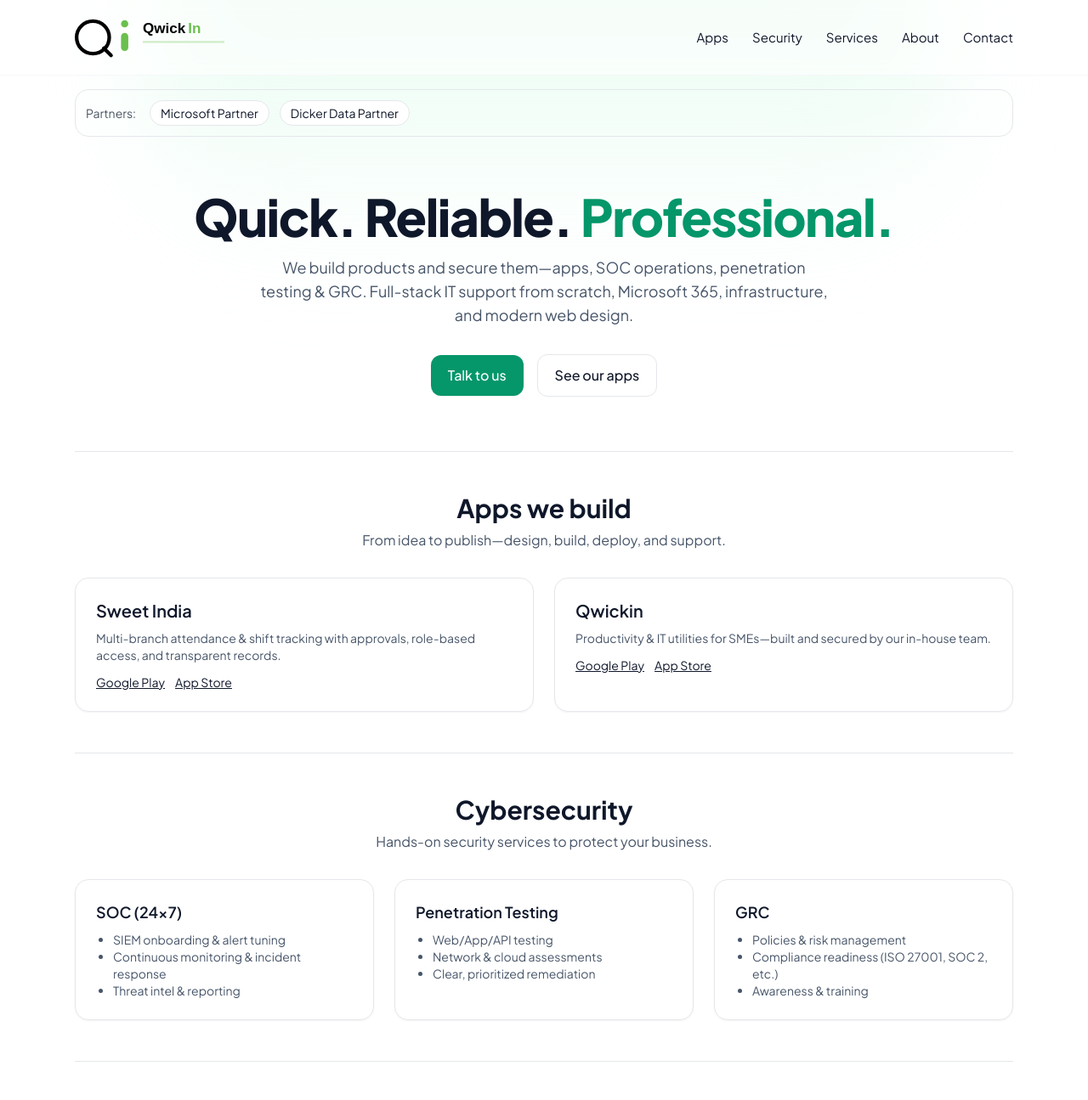
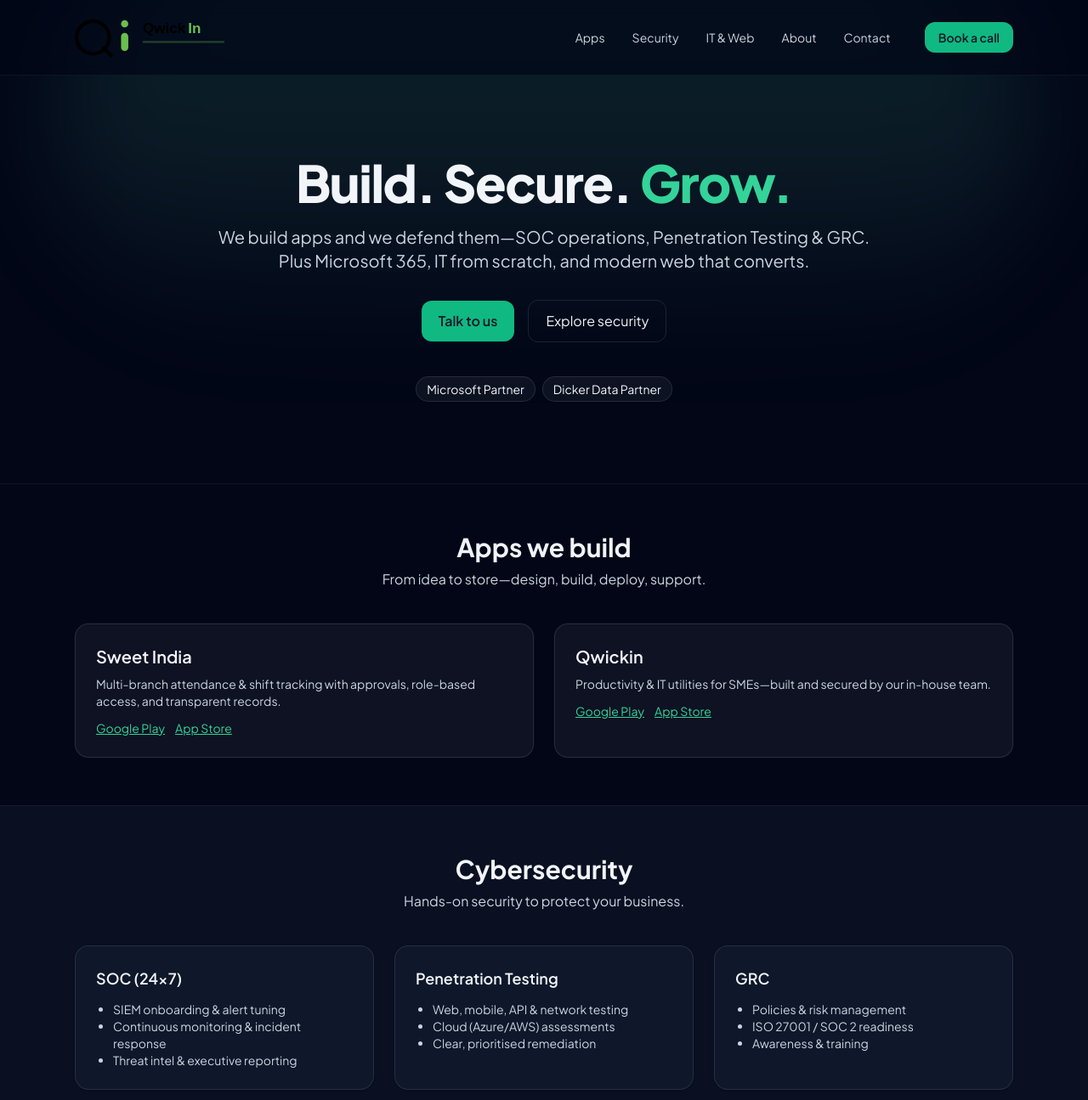
Before and after one commit to devqwickin-commits/github.io, a plain HTML site: page index.html in a window 1280 px wide. Shown: the top 1295 px of the page at 85% size. Drawn offline with nearby package versions, Linux system fonts and the light colour scheme.

Commit message:
Update index.html

```diff
--- a/index.html
+++ b/index.html
@@ -3,8 +3,8 @@
 <head>
   <meta charset="utf-8" />
   <meta name="viewport" content="width=device-width, initial-scale=1" />
-  <title>Qwickin — Apps, Cybersecurity (SOC, Pentest, GRC), IT & Web</title>
-  <meta name="description" content="We build apps and deliver SOC, penetration testing, GRC, IT support from scratch, Microsoft 365, and modern web design. Melbourne & Hyderabad." />
+  <title>Qwickin — Apps & Cybersecurity (SOC, Pentest, GRC) • IT & Web</title>
+  <meta name="description" content="We build apps and secure them. SOC, Penetration Testing, GRC, Microsoft 365, IT support from scratch, and modern web design. Melbourne & Hyderabad." />
   <link rel="canonical" href="https://qwickin.com/">
   <link rel="icon" href="/favicon.ico">
 
@@ -15,203 +15,206 @@
   <!-- Tailwind -->
   <script src="https://cdn.tailwindcss.com"></script>
   <style>
-    html { scroll-behavior: smooth; }
-    body { font-family: "Plus Jakarta Sans", ui-sans-serif, system-ui, -apple-system, Segoe UI, Roboto, "Helvetica Neue", Arial; }
+    html{scroll-behavior:smooth}
+    body{font-family:"Plus Jakarta Sans",ui-sans-serif,system-ui,-apple-system,Segoe UI,Roboto,"Helvetica Neue",Arial}
   </style>
 </head>
-<body class="bg-white text-slate-900 relative overflow-x-hidden">
-  <!-- Decorative background -->
-  <div class="pointer-events-none absolute -top-32 left-1/2 -translate-x-1/2 h-[28rem] w-[60rem] rounded-full bg-gradient-to-b from-green-200/50 via-emerald-100/30 to-transparent blur-3xl -z-10"></div>
+<body class="bg-slate-950 text-slate-100">
+  <!-- Decorative gradients -->
+  <div class="pointer-events-none absolute inset-0 -z-10">
+    <div class="absolute -top-32 left-1/2 -translate-x-1/2 h-[34rem] w-[72rem] rounded-full bg-gradient-to-b from-emerald-500/15 via-emerald-300/10 to-transparent blur-3xl"></div>
+  </div>
 
   <!-- Header -->
-  <header class="sticky top-0 z-50 border-b border-slate-100/70 bg-white/70 backdrop-blur supports-[backdrop-filter]:bg-white/60">
+  <header class="sticky top-0 z-50 border-b border-white/5 bg-slate-950/70 backdrop-blur">
     <div class="max-w-6xl mx-auto px-6 py-3 flex items-center justify-between">
-      <a href="/" class="flex items-center gap-3">
+      <a href="#" class="flex items-center gap-3">
         <img src="qwickin-logo.svg" alt="Qwickin" class="h-12 md:h-14 lg:h-16 w-auto" />
         <span class="sr-only">Qwickin</span>
       </a>
 
-      <!-- Desktop nav -->
-      <nav class="hidden md:flex items-center gap-7 text-[15px]">
-        <a href="#apps" class="hover:text-emerald-600 transition">Apps</a>
-        <a href="#security" class="hover:text-emerald-600 transition">Security</a>
-        <a href="#services" class="hover:text-emerald-600 transition">Services</a>
-        <a href="#about" class="hover:text-emerald-600 transition">About</a>
-        <a href="#contact" class="hover:text-emerald-600 transition">Contact</a>
+      <nav class="hidden md:flex items-center gap-8 text-sm text-slate-300">
+        <a href="#apps" class="hover:text-emerald-400">Apps</a>
+        <a href="#security" class="hover:text-emerald-400">Security</a>
+        <a href="#services" class="hover:text-emerald-400">IT & Web</a>
+        <a href="#about" class="hover:text-emerald-400">About</a>
+        <a href="#contact" class="hover:text-emerald-400">Contact</a>
+        <a href="#contact" class="ml-2 rounded-xl bg-emerald-500 hover:bg-emerald-400 text-slate-900 font-semibold px-4 py-2 transition">Book a call</a>
       </nav>
 
-      <!-- Mobile menu button -->
-      <button id="menuBtn" class="md:hidden p-2 rounded-lg border text-slate-700" aria-label="Open menu">
-        ☰
-      </button>
+      <button id="menuBtn" class="md:hidden p-2 rounded-lg border border-white/10 text-slate-200" aria-label="Open menu">☰</button>
     </div>
 
-    <!-- Mobile menu -->
-    <div id="mobileMenu" class="md:hidden hidden border-t bg-white/90 backdrop-blur">
-      <nav class="max-w-6xl mx-auto px-6 py-3 flex flex-col gap-3 text-[15px]">
-        <a href="#apps" class="py-1">Apps</a>
-        <a href="#security" class="py-1">Security</a>
-        <a href="#services" class="py-1">Services</a>
-        <a href="#about" class="py-1">About</a>
-        <a href="#contact" class="py-1">Contact</a>
+    <!-- Mobile -->
+    <div id="mobileMenu" class="md:hidden hidden border-t border-white/5 bg-slate-950/90">
+      <nav class="max-w-6xl mx-auto px-6 py-4 flex flex-col gap-3 text-slate-300">
+        <a href="#apps">Apps</a>
+        <a href="#security">Security</a>
+        <a href="#services">IT & Web</a>
+        <a href="#about">About</a>
+        <a href="#contact">Contact</a>
+        <a href="#contact" class="mt-2 rounded-xl bg-emerald-500 text-slate-900 font-semibold px-4 py-2 text-center">Book a call</a>
       </nav>
     </div>
   </header>
 
-  <!-- Partner “chips” -->
-  <section class="max-w-6xl mx-auto px-6 mt-4">
-    <div class="flex flex-wrap items-center gap-2 md:gap-3 border rounded-2xl p-3">
-      <span class="text-sm text-gray-600 mr-1">Partners:</span>
-      <span class="text-xs md:text-sm px-3 py-1 rounded-full border bg-white">Microsoft Partner</span>
-      <span class="text-xs md:text-sm px-3 py-1 rounded-full border bg-white">Dicker Data Partner</span>
-    </div>
-  </section>
-
-  <main class="max-w-6xl mx-auto px-6">
   <!-- Hero -->
-    <section class="py-14 md:py-16 text-center">
+  <section class="relative">
+    <div class="max-w-6xl mx-auto px-6 py-16 md:py-24 text-center">
       <h1 class="text-4xl md:text-6xl font-extrabold leading-tight tracking-tight">
-        Quick. Reliable. <span class="text-emerald-600">Professional.</span>
+        Build. Secure. <span class="text-emerald-400">Grow.</span>
       </h1>
-      <p class="mt-4 text-lg text-slate-600 max-w-2xl mx-auto">
-        We build products and secure them—apps, SOC operations, penetration testing & GRC.
-        Full-stack IT support from scratch, Microsoft 365, infrastructure, and modern web design.
+      <p class="mt-5 text-lg md:text-xl text-slate-300 max-w-3xl mx-auto">
+        We build apps and we defend them—SOC operations, Penetration Testing & GRC.
+        Plus Microsoft 365, IT from scratch, and modern web that converts.
       </p>
       <div class="mt-8 flex items-center justify-center gap-4">
-        <a href="#contact" class="rounded-xl px-5 py-3 bg-emerald-600 text-white font-medium shadow-sm hover:bg-emerald-700 transition">Talk to us</a>
-        <a href="#apps" class="rounded-xl px-5 py-3 border font-medium hover:bg-slate-50 transition">See our apps</a>
+        <a href="#contact" class="rounded-xl bg-emerald-500 hover:bg-emerald-400 text-slate-900 font-semibold px-5 py-3 transition">Talk to us</a>
+        <a href="#security" class="rounded-xl px-5 py-3 border border-white/10 hover:bg-white/5 transition">Explore security</a>
+      </div>
+
+      <!-- Partner chips -->
+      <div class="mt-10 flex flex-wrap justify-center gap-2">
+        <span class="text-xs md:text-sm px-3 py-1 rounded-full border border-white/10 bg-white/5">Microsoft Partner</span>
+        <span class="text-xs md:text-sm px-3 py-1 rounded-full border border-white/10 bg-white/5">Dicker Data Partner</span>
+      </div>
     </div>
   </section>
 
   <!-- Apps -->
-    <section id="apps" class="py-12 border-t">
+  <section id="apps" class="border-t border-white/5 bg-slate-950">
+    <div class="max-w-6xl mx-auto px-6 py-14">
       <h2 class="text-3xl font-bold text-center">Apps we build</h2>
-      <p class="text-center text-slate-600 mt-2">From idea to publish—design, build, deploy, and support.</p>
-      <div class="mt-8 grid md:grid-cols-2 gap-6">
-        <div class="p-6 rounded-2xl border shadow-sm hover:shadow-md transition">
+      <p class="text-center text-slate-300 mt-2">From idea to store—design, build, deploy, support.</p>
+
+      <div class="mt-10 grid md:grid-cols-2 gap-6">
+        <div class="p-6 rounded-2xl border border-white/10 bg-white/5 shadow-[0_0_0_1px_rgba(255,255,255,0.02)] hover:shadow-lg hover:bg-white/10 transition">
           <h3 class="font-semibold text-xl">Sweet India</h3>
-          <p class="text-sm text-slate-600 mt-2">
-            Multi-branch attendance & shift tracking with approvals, role-based access, and transparent records.
-          </p>
+          <p class="text-sm text-slate-300 mt-2">Multi-branch attendance & shift tracking with approvals, role-based access, and transparent records.</p>
           <div class="mt-3 flex gap-3">
-            <a href="#" class="underline text-sm">Google Play</a>
-            <a href="#" class="underline text-sm">App Store</a>
+            <a href="#" class="underline text-sm text-emerald-400 hover:text-emerald-300">Google Play</a>
+            <a href="#" class="underline text-sm text-emerald-400 hover:text-emerald-300">App Store</a>
           </div>
         </div>
-        <div class="p-6 rounded-2xl border shadow-sm hover:shadow-md transition">
+
+        <div class="p-6 rounded-2xl border border-white/10 bg-white/5 shadow-[0_0_0_1px_rgba(255,255,255,0.02)] hover:shadow-lg hover:bg-white/10 transition">
           <h3 class="font-semibold text-xl">Qwickin</h3>
-          <p class="text-sm text-slate-600 mt-2">
-            Productivity & IT utilities for SMEs—built and secured by our in-house team.
-          </p>
+          <p class="text-sm text-slate-300 mt-2">Productivity & IT utilities for SMEs—built and secured by our in-house team.</p>
           <div class="mt-3 flex gap-3">
-            <a href="#" class="underline text-sm">Google Play</a>
-            <a href="#" class="underline text-sm">App Store</a>
+            <a href="#" class="underline text-sm text-emerald-400 hover:text-emerald-300">Google Play</a>
+            <a href="#" class="underline text-sm text-emerald-400 hover:text-emerald-300">App Store</a>
+          </div>
         </div>
       </div>
     </div>
   </section>
 
-    <!-- Cybersecurity -->
-    <section id="security" class="py-12 border-t">
+  <!-- Security -->
+  <section id="security" class="border-t border-white/5 bg-slate-900/60">
+    <div class="max-w-6xl mx-auto px-6 py-14">
       <h2 class="text-3xl font-bold text-center">Cybersecurity</h2>
-      <p class="text-center text-slate-600 mt-2">Hands-on security services to protect your business.</p>
-      <div class="mt-8 grid md:grid-cols-3 gap-6">
-        <div class="p-6 rounded-2xl border shadow-sm hover:shadow-md transition">
+      <p class="text-center text-slate-300 mt-2">Hands-on security to protect your business.</p>
+
+      <div class="mt-10 grid md:grid-cols-3 gap-6">
+        <div class="p-6 rounded-2xl border border-white/10 bg-slate-900 shadow hover:shadow-lg">
           <h3 class="font-semibold text-lg">SOC (24×7)</h3>
-          <ul class="mt-2 text-sm text-slate-600 list-disc pl-5">
+          <ul class="mt-3 text-sm text-slate-300 list-disc pl-5">
             <li>SIEM onboarding & alert tuning</li>
             <li>Continuous monitoring & incident response</li>
-            <li>Threat intel & reporting</li>
+            <li>Threat intel & executive reporting</li>
           </ul>
         </div>
-        <div class="p-6 rounded-2xl border shadow-sm hover:shadow-md transition">
+        <div class="p-6 rounded-2xl border border-white/10 bg-slate-900 shadow hover:shadow-lg">
           <h3 class="font-semibold text-lg">Penetration Testing</h3>
-          <ul class="mt-2 text-sm text-slate-600 list-disc pl-5">
-            <li>Web/App/API testing</li>
-            <li>Network & cloud assessments</li>
-            <li>Clear, prioritized remediation</li>
+          <ul class="mt-3 text-sm text-slate-300 list-disc pl-5">
+            <li>Web, mobile, API & network testing</li>
+            <li>Cloud (Azure/AWS) assessments</li>
+            <li>Clear, prioritised remediation</li>
           </ul>
         </div>
-        <div class="p-6 rounded-2xl border shadow-sm hover:shadow-md transition">
+        <div class="p-6 rounded-2xl border border-white/10 bg-slate-900 shadow hover:shadow-lg">
           <h3 class="font-semibold text-lg">GRC</h3>
-          <ul class="mt-2 text-sm text-slate-600 list-disc pl-5">
+          <ul class="mt-3 text-sm text-slate-300 list-disc pl-5">
             <li>Policies & risk management</li>
-            <li>Compliance readiness (ISO 27001, SOC 2, etc.)</li>
+            <li>ISO 27001 / SOC 2 readiness</li>
             <li>Awareness & training</li>
           </ul>
         </div>
       </div>
+    </div>
   </section>
 
-    <!-- IT & Web Services -->
-    <section id="services" class="py-12 border-t">
+  <!-- IT & Web -->
+  <section id="services" class="border-t border-white/5 bg-slate-950">
+    <div class="max-w-6xl mx-auto px-6 py-14">
       <h2 class="text-3xl font-bold text-center">IT & Web Services</h2>
-      <p class="text-center text-slate-600 mt-2">From greenfield builds to ongoing support.</p>
-      <div class="mt-8 grid md:grid-cols-4 gap-6">
-        <div class="p-6 rounded-2xl border shadow-sm hover:shadow-md transition">
+      <p class="text-center text-slate-300 mt-2">From greenfield builds to ongoing support.</p>
+
+      <div class="mt-10 grid md:grid-cols-4 gap-6">
+        <div class="p-6 rounded-2xl border border-white/10 bg-white/5 hover:bg-white/10 transition">
           <h3 class="font-semibold text-lg">IT Support (from scratch)</h3>
-          <p class="text-sm text-slate-600 mt-2">Device setup, helpdesk, backups, monitoring.</p>
+          <p class="text-sm text-slate-300 mt-2">Device setup, helpdesk, backups, monitoring.</p>
         </div>
-        <div class="p-6 rounded-2xl border shadow-sm hover:shadow-md transition">
+        <div class="p-6 rounded-2xl border border-white/10 bg-white/5 hover:bg-white/10 transition">
           <h3 class="font-semibold text-lg">Microsoft 365</h3>
-          <p class="text-sm text-slate-600 mt-2">Licensing, email, identity, security baselines.</p>
+          <p class="text-sm text-slate-300 mt-2">Licensing, email, identity, security baselines.</p>
         </div>
-        <div class="p-6 rounded-2xl border shadow-sm hover:shadow-md transition">
+        <div class="p-6 rounded-2xl border border-white/10 bg-white/5 hover:bg-white/10 transition">
           <h3 class="font-semibold text-lg">Web Design</h3>
-          <p class="text-sm text-slate-600 mt-2">Fast, responsive sites that convert.</p>
+          <p class="text-sm text-slate-300 mt-2">Fast, responsive sites that convert.</p>
         </div>
-        <div class="p-6 rounded-2xl border shadow-sm hover:shadow-md transition">
+        <div class="p-6 rounded-2xl border border-white/10 bg-white/5 hover:bg-white/10 transition">
           <h3 class="font-semibold text-lg">Infrastructure & Cloud</h3>
-          <p class="text-sm text-slate-600 mt-2">Networks, servers, Azure/AWS, scale & security.</p>
+          <p class="text-sm text-slate-300 mt-2">Networks, servers, Azure/AWS, scale & security.</p>
+        </div>
       </div>
     </div>
   </section>
 
   <!-- About -->
-    <section id="about" class="py-12 border-t">
-      <div class="max-w-3xl mx-auto text-center">
+  <section id="about" class="border-t border-white/5 bg-slate-900/60">
+    <div class="max-w-6xl mx-auto px-6 py-14 text-center">
       <h2 class="text-3xl font-bold">About Qwickin</h2>
-        <p class="mt-4 text-slate-600">
+      <p class="mt-4 text-slate-300 max-w-3xl mx-auto">
         We’re builders and defenders. Our team delivers production-ready apps, secure-by-design systems,
         and dependable IT operations for SMBs across Australia and India.
       </p>
     </div>
   </section>
 
-    <!-- Contact / Branches -->
-    <section id="contact" class="py-16 border-t">
-      <div class="max-w-4xl mx-auto">
+  <!-- Contact -->
+  <section id="contact" class="border-t border-white/5 bg-slate-950">
+    <div class="max-w-6xl mx-auto px-6 py-16">
       <h2 class="text-3xl font-bold text-center">Contact</h2>
-        <p class="mt-3 text-center text-slate-600">
-          Email: <a href="mailto:info@qwickin.com" class="underline">info@qwickin.com</a>
+      <p class="mt-3 text-center text-slate-300">
+        Email: <a href="mailto:info@qwickin.com" class="underline text-emerald-400 hover:text-emerald-300">info@qwickin.com</a>
       </p>
+
       <div class="mt-10 grid md:grid-cols-2 gap-6">
-          <div class="p-6 rounded-2xl border shadow-sm">
+        <div class="p-6 rounded-2xl border border-white/10 bg-white/5">
           <h3 class="font-semibold text-lg">Melbourne, Australia</h3>
-            <p class="text-sm text-slate-600 mt-2">
-              Phone: <a class="underline" href="tel:+61424127808">+61 424 127 808</a>
-            </p>
+          <p class="text-sm text-slate-300 mt-2">Phone: <a class="underline" href="tel:+61424127808">+61 424 127 808</a></p>
         </div>
-          <div class="p-6 rounded-2xl border shadow-sm">
+        <div class="p-6 rounded-2xl border border-white/10 bg-white/5">
           <h3 class="font-semibold text-lg">Hyderabad, India</h3>
-            <p class="text-sm text-slate-600 mt-2">
-              Phone: <a class="underline" href="tel:+919985655665">+91 99856 55665</a>
-            </p>
+          <p class="text-sm text-slate-300 mt-2">Phone: <a class="underline" href="tel:+919985655665">+91 99856 55665</a></p>
         </div>
+      </div>
+
+      <div class="mt-10 text-center">
+        <a href="mailto:info@qwickin.com" class="inline-block rounded-xl bg-emerald-500 hover:bg-emerald-400 text-slate-900 font-semibold px-6 py-3 transition">Start your project</a>
       </div>
     </div>
   </section>
-  </main>
 
-  <footer class="py-10 text-center text-sm text-slate-500 border-t">
+  <footer class="border-t border-white/5 bg-slate-950 py-10 text-center text-sm text-slate-400">
     © <span id="y"></span> Qwickin. All rights reserved.
   </footer>
 
   <script>
     document.getElementById('y').textContent = new Date().getFullYear();
-    const btn = document.getElementById('menuBtn');
-    const menu = document.getElementById('mobileMenu');
-    if (btn && menu) btn.onclick = () => menu.classList.toggle('hidden');
+    const btn=document.getElementById('menuBtn'), menu=document.getElementById('mobileMenu');
+    if(btn&&menu){ btn.addEventListener('click',()=>menu.classList.toggle('hidden')); }
   </script>
 </body>
 </html>
```
Lines whose indentation alone changed are shown as unchanged.
